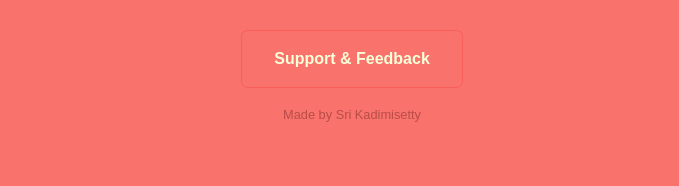
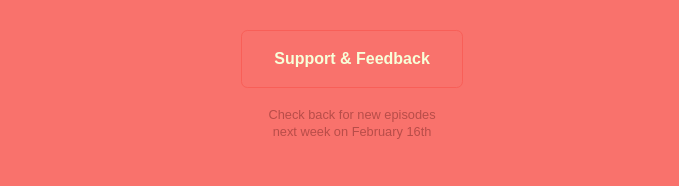
Before and after one commit to kadimisetty/thinkosaur, a Jekyll site: the page built from _pages/homepage.html, in a window 1280 px wide. Shown: the part 1461-1647 px from the top of the page, without its empty margins (288-967 px from the left). Built offline with Jekyll 4.4.1, drawn with Linux system fonts in a browser that asks for light colours; some web fonts are replaced.

Commit message:
add new episodes date in footer

```diff
--- a/_includes/footerMenu.html
+++ b/_includes/footerMenu.html
@@ -1,4 +1,6 @@
 <section class="footerMenu pb">
   <button id="helpscout-btn-toggle">Support &amp; Feedback</button>
-  <h2>Made by {{ site.data.hosts.sri.name }}</h2>
+  <h2>Check back for new episodes<br />next week on February 16th</h2>
+  {% comment %}<h2>Made by {{ site.data.hosts.sri.name }}</h2>{% endcomment %}
+
 </section
```
